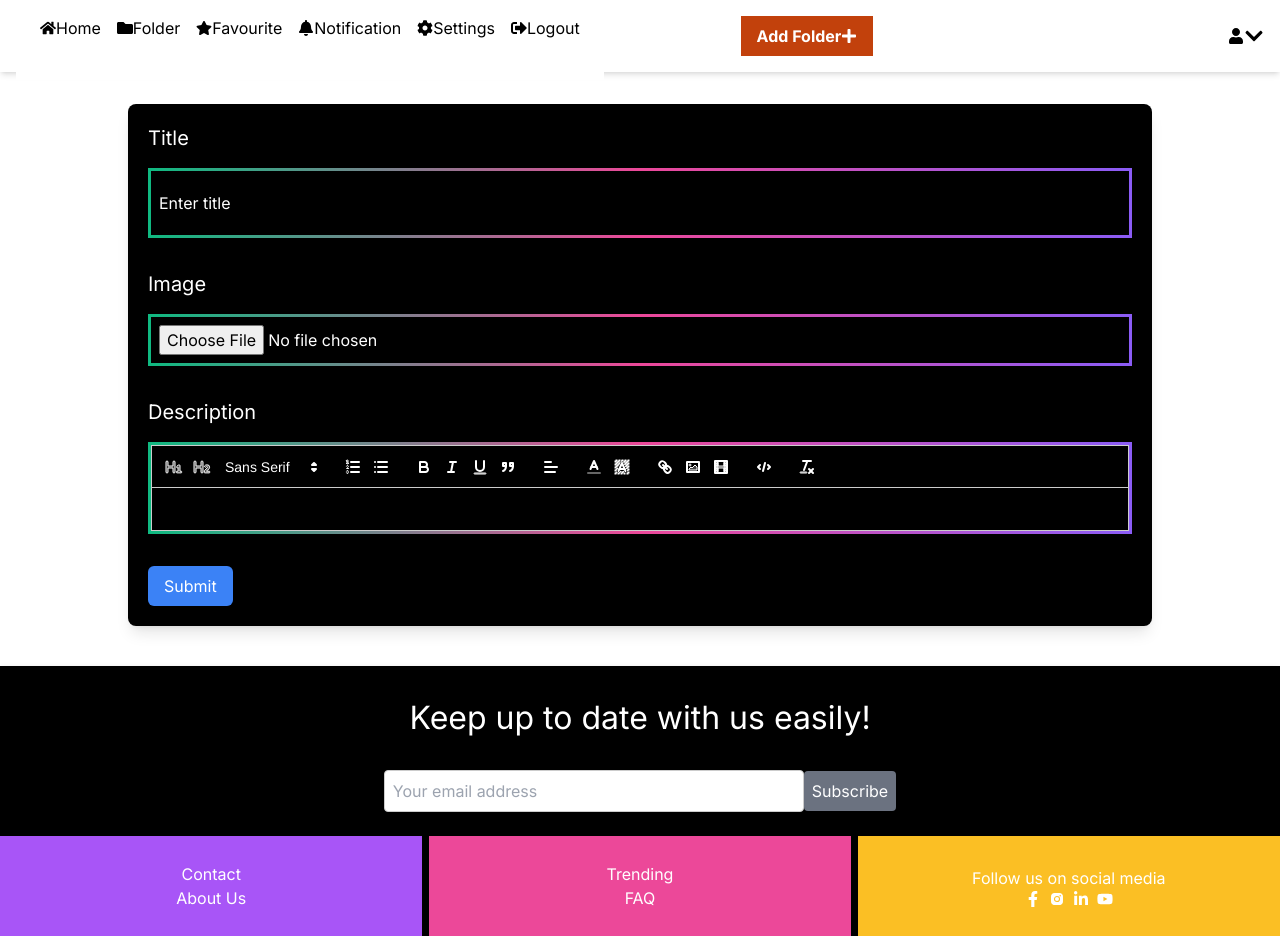
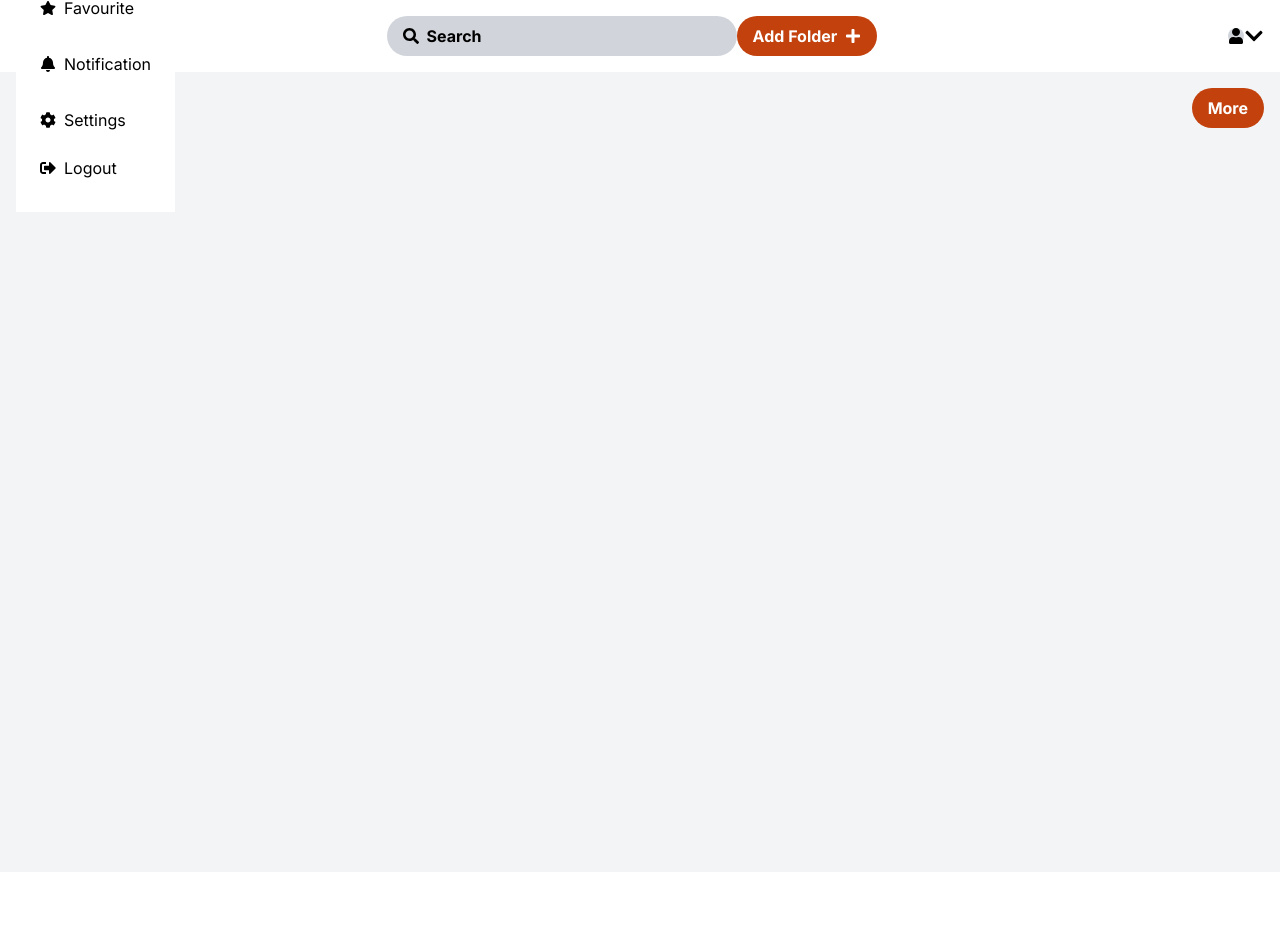
Before and after one commit to muskan901/photo-album, a Next.js app: page /Add in a window 1280 px wide. After the commit the page ends 872 px from the top, so only its background shows below. Built offline with nearby package versions, Linux system fonts and the light colour scheme.

Commit message:
Update page.js

```diff
--- a/app/Add/page.js
+++ b/app/Add/page.js
@@ -1,182 +1,320 @@
 "use client";
-import React, { useState, useEffect, Suspense } from "react";
-import dynamic from "next/dynamic";
-import { useForm } from "react-hook-form";
-import { useRouter, useSearchParams } from "next/navigation";
+import React, { useState, useEffect, useRef } from "react";
 import Header from "@/Components/Header";
-import Footer from "@/Components/Footer";
-import "react-quill/dist/quill.snow.css";
-import "../styles/quill.css";
+import { FaEdit, FaCopy, FaShare, FaTrash } from "react-icons/fa";
+import { useRouter } from "next/navigation";
 
-const ReactQuill = dynamic(() => import("react-quill"), { ssr: false });
+const Add = () => {
+  const [menuVisible, setMenuVisible] = useState(false);
+  const [folders, setFolders] = useState([]);
+  const [moreMenuVisible, setMoreMenuVisible] = useState(false);
+  const [selectionMode, setSelectionMode] = useState(false);
+  const [selectedFolders, setSelectedFolders] = useState([]);
+  const [showModal, setShowModal] = useState(false);
+  const [editMode, setEditMode] = useState(false);
+  const [formData, setFormData] = useState({
+    folderName: "",
+    image: "",
+    category: "",
+    description: ""
+  });
+  const [imageFile, setImageFile] = useState(null);
 
-const modules = {
-  toolbar: [
-    [{ header: "1" }, { header: "2" }, { font: [] }],
-    [{ list: "ordered" }, { list: "bullet" }],
-    ["bold", "italic", "underline", "blockquote"],
-    [{ align: [] }],
-    [{ color: [] }, { background: [] }],
-    ["link", "image", "video"],
-    ["code-block"],
-    ["clean"],
-  ],
-  clipboard: {
-    matchVisual: false,
-  },
-};
-
-const AddPageContent = () => {
-  const { register, handleSubmit, reset, setValue } = useForm();
-  const [description, setDescription] = useState("");
-  const [image, setImage] = useState(null);
-  const [imageURL, setImageURL] = useState(null);
-  const [message, setMessage] = useState("");
+  const moreButtonRef = useRef(null);
+  const dropdownRef = useRef(null);
   const router = useRouter();
-  const searchParams = useSearchParams();
 
   useEffect(() => {
-    // Check if there is data to edit
-    const id = searchParams.get("id");
-    if (id) {
-      const storedData = JSON.parse(localStorage.getItem("formData")) || [];
-      const item = storedData.find((_, index) => index === parseInt(id));
-      if (item) {
-        setValue("title", item.title);
-        setDescription(item.description);
-        setImageURL(item.imageURL);
+    const savedFolders = localStorage.getItem("folders");
+    if (savedFolders) {
+      setFolders(JSON.parse(savedFolders));
     }
-    }
-  }, [searchParams, setValue]);
+  }, []);
 
-  const onSubmit = (data) => {
-    const newEntry = {
-      ...data,
-      description,
-      image,
-      imageURL,
-    };
-
-    const id = searchParams.get("id");
-    const storedData = JSON.parse(localStorage.getItem("formData")) || [];
-
-    if (id) {
-      // Update existing entry
-      storedData[parseInt(id)] = newEntry;
-    } else {
-      // Add new entry
-      storedData.push(newEntry);
-    }
-
-    localStorage.setItem("formData", JSON.stringify(storedData));
-    setMessage("Text Saved");
-    reset();
-    setDescription("");
-    setImage(null);
-    setImageURL(null);
-
-    // Navigate to the view page
-    router.push("/View");
-  };
-
-  const handleImageUpload = (e) => {
-    if (e.target.files && e.target.files[0]) {
-      const file = e.target.files[0];
-      const reader = new FileReader();
-      reader.onloadend = () => {
-        setImage(file);
-        setImageURL(reader.result); // Set base64 URL
-      };
-      reader.readAsDataURL(file);
+  useEffect(() => {
+    const handleClickOutside = (event) => {
+      if (
+        dropdownRef.current &&
+        !dropdownRef.current.contains(event.target) &&
+        !moreButtonRef.current.contains(event.target)
+      ) {
+        setMoreMenuVisible(false);
       }
     };
 
+    document.addEventListener("mousedown", handleClickOutside);
+
+    return () => {
+      document.removeEventListener("mousedown", handleClickOutside);
+    };
+  }, []);
+
+  const handleFormSubmit = (event) => {
+    event.preventDefault();
+    const newFolders = [...folders, formData];
+    setFolders(newFolders);
+    localStorage.setItem("folders", JSON.stringify(newFolders));
+    setFormData({
+      folderName: "",
+      image: "",
+      category: "",
+      description: ""
+    });
+    setImageFile(null);
+  };
+
+  const toggleMoreMenu = () => {
+    setMoreMenuVisible((prev) => !prev);
+  };
+
+  const handleDelete = () => {
+    setSelectionMode(true);
+    setEditMode(false);
+    setMoreMenuVisible(false);
+  };
+
+  const handleEdit = () => {
+    if (selectedFolders.length > 0) {
+      setEditMode(true);
+      setMoreMenuVisible(false);
+      setSelectionMode(false);
+    } else {
+      alert("Please select at least one folder to edit.");
+    }
+  };
+
+  const handleCheckboxChange = (folderIndex) => {
+    setSelectedFolders((prev) =>
+      prev.includes(folderIndex)
+        ? prev.filter((index) => index !== folderIndex)
+        : [...prev, folderIndex]
+    );
+  };
+
+  const handleDeleteSelected = () => {
+    setShowModal(true);
+  };
+
+  const confirmDelete = () => {
+    const filteredFolders = folders.filter(
+      (_, index) => !selectedFolders.includes(index)
+    );
+    setFolders(filteredFolders);
+    localStorage.setItem("folders", JSON.stringify(filteredFolders));
+    setSelectionMode(false);
+    setSelectedFolders([]);
+    setShowModal(false);
+  };
+
+  const cancelDelete = () => {
+    setShowModal(false);
+  };
+
+  const handleEditFolder = () => {
+    const updatedFolders = folders.map((folder, index) =>
+      selectedFolders.includes(index)
+        ? {
+            ...folder,
+            ...formData,
+            image: imageFile ? URL.createObjectURL(imageFile) : folder.image,
+          }
+        : folder
+    );
+    setFolders(updatedFolders);
+    localStorage.setItem("folders", JSON.stringify(updatedFolders));
+    setEditMode(false);
+    setSelectedFolders([]);
+    setFormData({
+      folderName: "",
+      image: "",
+      category: "",
+      description: ""
+    });
+    setImageFile(null);
+  };
+
+  const handleEditClick = (index) => {
+    setFormData(folders[index]);
+    setImageFile(null);
+    setEditMode(true);
+  };
+
+  const handleImageUpload = (event) => {
+    const file = event.target.files[0];
+    if (file) {
+      setImageFile(file);
+    }
+  };
+
+  const handleFolderClick = (index) => {
+    // Redirect to the View page and pass the selected folder index
+    router.push(`/View?index=${index}`);
+  };
+
   return (
-    <div className="h-full flex items-start justify-center pt-8">
-      <div className="bg-black p-5 rounded-lg shadow-lg max-w-5xl w-full mb-8">
-        <form onSubmit={handleSubmit(onSubmit)} className="space-y-8">
-          <div>
-            <label className="block text-xl text-white mb-4">Title</label>
-            <input
-              type="text"
-              {...register("title", { required: true })}
-              placeholder="Enter title"
-              className="w-full p-2 text-white placeholder-white bg-black focus:outline-none focus:ring-2 focus:ring-emerald-400"
-              style={{
-                height: "70px",
-                borderWidth: "3px",
-                borderStyle: "solid",
-                borderImageSlice: 1,
-                borderImageSource:
-                  "linear-gradient(to right, #10B981, #EC4899, #8B5CF6)",
-              }}
+    <>
+      <Header
+        menuVisible={menuVisible}
+        setMenuVisible={setMenuVisible}
+        onFormSubmit={handleFormSubmit}
       />
+      <div className="flex min-h-screen">
+        <div
+          className={`flex-1 transition-margin duration-300 ${
+            menuVisible ? "ml-64" : "ml-0"
+          } bg-gray-100`}
+        >
+          <div className="p-4">
+            <div className="flex items-center justify-between mb-4">
+              <h2 className="text-2xl font-semibold">Folders</h2>
+              <button
+                ref={moreButtonRef}
+                className="bg-orange-700 text-white px-4 py-2 rounded-full font-bold hover:bg-orange-800 transition-colors relative"
+                onClick={toggleMoreMenu}
+              >
+                More
+              </button>
             </div>
 
-          <div>
-            <label className="block text-xl text-white mb-4">Image</label>
+            {moreMenuVisible && (
+              <div
+                ref={dropdownRef}
+                className="absolute top-16 right-4 bg-white border border-gray-300 rounded-lg shadow-lg z-50"
+              >
+                <div className="p-4 flex flex-col space-y-2">
+                  <button
+                    className="flex items-center gap-2 p-2 hover:bg-gray-200 rounded"
+                    onClick={handleEdit}
+                  >
+                    <FaEdit className="text-gray-600" />
+                    <span>Edit</span>
+                  </button>
+                  <button className="flex items-center gap-2 p-2 hover:bg-gray-200 rounded">
+                    <FaCopy className="text-gray-600" />
+                    <span>Copy</span>
+                  </button>
+                  <button className="flex items-center gap-2 p-2 hover:bg-gray-200 rounded">
+                    <FaShare className="text-gray-600" />
+                    <span>Share</span>
+                  </button>
+                  <button
+                    className="flex items-center gap-2 p-2 hover:bg-gray-200 rounded"
+                    onClick={handleDelete}
+                  >
+                    <FaTrash className="text-gray-600" />
+                    <span>Delete</span>
+                  </button>
+                </div>
+              </div>
+            )}
+
+            {selectionMode ? (
+              <div className="p-4">
+                <div className="flex items-center mb-4">
+                  <button
+                    onClick={handleDeleteSelected}
+                    className="bg-red-600 text-white px-4 py-2 rounded-full font-bold hover:bg-red-700 transition-colors"
+                  >
+                    Delete Selected
+                  </button>
+                </div>
+                <div className="grid grid-cols-1 sm:grid-cols-2 md:grid-cols-4 gap-4">
+                  {folders.map((folder, index) => (
+                    <div
+                      key={index}
+                      className="bg-white border border-gray-300 rounded-lg shadow-md flex flex-col relative max-w-sm cursor-pointer"
+                      onClick={() => handleCheckboxChange(index)}
+                    >
                       <input
-              type="file"
-              onChange={handleImageUpload}
-              className="w-full p-2 border border-gray-300 rounded text-white placeholder-white bg-black"
-              style={{
-                borderWidth: "3px",
-                borderStyle: "solid",
-                borderImageSlice: 1,
-                borderImageSource:
-                  "linear-gradient(to right, #10B981, #EC4899, #8B5CF6)",
-              }}
+                        type="checkbox"
+                        checked={selectedFolders.includes(index)}
+                        onChange={() => handleCheckboxChange(index)}
+                        className="absolute top-2 right-2"
                       />
-            {imageURL && (
-              <div className="mt-4">
+                      <div className="p-4 border-b border-gray-300 flex items-center">
+                        <h3 className="text-xl font-bold">{folder.folderName}</h3>
+                      </div>
+                      <div className="relative">
+                        {folder.image && (
                           <img
-                  src={imageURL}
-                  alt="Preview"
-                  className="w-full rounded-lg"
+                            src={folder.image}
+                            alt="Folder"
+                            className="w-full h-auto rounded-t-lg border-b border-gray-300"
                           />
+                        )}
+                        {folder.image && (
+                          <div className="absolute bottom-2 right-2 bg-orange-700 text-white text-center px-4 py-2 rounded-full max-w-[150px]">
+                            {folder.category}
                           </div>
                         )}
                       </div>
-
-          <div>
-            <label className="block text-xl text-white mb-4">Description</label>
-            <ReactQuill
-              value={description}
-              onChange={setDescription}
-              modules={modules}
-              className="bg-black text-white"
-              theme="snow"
-              style={{
-                borderWidth: "3px",
-                borderStyle: "solid",
-                borderImageSlice: 1,
-                borderImageSource:
-                  "linear-gradient(to right, #10B981, #EC4899, #8B5CF6)",
-              }}
+                      <div className="p-4 flex flex-col">
+                        <p className="text-gray-700">{folder.description}</p>
+                      </div>
+                    </div>
+                  ))}
+                </div>
+              </div>
+            ) : (
+              <div className="grid grid-cols-1 sm:grid-cols-2 md:grid-cols-4 gap-4">
+                {folders.map((folder, index) => (
+                  <div
+                    key={index}
+                    className="bg-white border border-gray-300 rounded-lg shadow-md flex flex-col relative max-w-sm cursor-pointer"
+                    onClick={() => handleFolderClick(index)}
+                  >
+                    <div className="p-4 border-b border-gray-300 flex items-center">
+                      <h3 className="text-xl font-bold">{folder.folderName}</h3>
+                    </div>
+                    <div className="relative">
+                      {folder.image && (
+                        <img
+                          src={folder.image}
+                          alt="Folder"
+                          className="w-full h-auto rounded-t-lg border-b border-gray-300"
                         />
+                      )}
+                      {folder.image && (
+                        <div className="absolute bottom-2 right-2 bg-orange-700 text-white text-center px-4 py-2 rounded-full max-w-[150px]">
+                          {folder.category}
+                        </div>
+                      )}
+                    </div>
+                    <div className="p-4 flex flex-col">
+                      <p className="text-gray-700">{folder.description}</p>
+                    </div>
+                  </div>
+                ))}
+              </div>
+            )}
+          </div>
+        </div>
       </div>
 
+      {showModal && (
+        <div className="fixed inset-0 bg-gray-500 bg-opacity-75 flex items-center justify-center z-50">
+          <div className="bg-white p-6 rounded-lg shadow-lg">
+            <h2 className="text-xl font-semibold mb-4">Confirm Deletion</h2>
+            <p className="mb-4">Are you sure you want to delete the selected folders?</p>
+            <div className="flex justify-end gap-4">
               <button
-            type="submit"
-            className="px-4 py-2 bg-blue-500 text-white rounded-md hover:bg-blue-600"
+                onClick={confirmDelete}
+                className="bg-red-600 text-white px-4 py-2 rounded-full font-bold hover:bg-red-700 transition-colors"
               >
-            Submit
+                Confirm
               </button>
-        </form>
-        {message && <p className="mt-4 text-green-500 text-xl">{message}</p>}
+              <button
+                onClick={cancelDelete}
+                className="bg-gray-300 text-gray-700 px-4 py-2 rounded-full font-bold hover:bg-gray-400 transition-colors"
+              >
+                Cancel
+              </button>
             </div>
           </div>
+        </div>
+      )}
+    </>
   );
 };
 
-const AddPage = () => (
-  <>
-    <Header />
-    <Suspense fallback={<div>Loading...</div>}>
-      <AddPageContent />
-    </Suspense>
-    <Footer />
-  </>
-);
-
-export default AddPage;
+export default Add;
```
Lines whose indentation alone changed are shown as unchanged.
